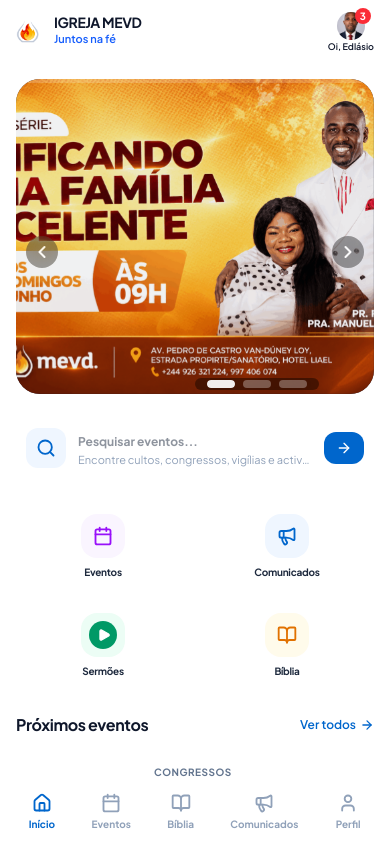
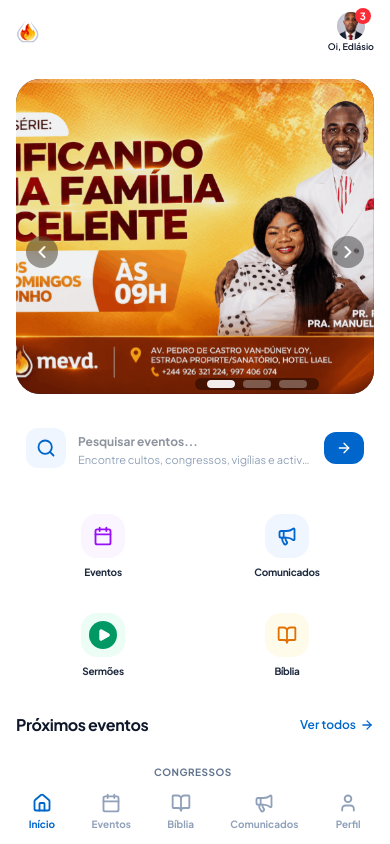
Before and after one commit to EGalhardo/IGREJA-MEVD, a React (Vite) app: page / in a window 390 px wide. Built offline with nearby package versions, Linux system fonts and the light colour scheme.

Commit message:
style(mobile): remover nome e tagline do appbar
- Appbar mobile (ecra Inicio): sai o bloco de texto 'IGREJA MEVD' / 'Juntos na fe'
- Fica apenas a logomarca (ChurchLogo 32px) a esquerda e o perfil a direita
- Cabeçalho mantem 64px; desktop/tablet-horizontal inalterado (breadcrumb + titulo)

```diff
--- a/src/components/Appbar.tsx
+++ b/src/components/Appbar.tsx
@@ -118,15 +118,8 @@ export default function Appbar({
       {/* Left section: Logo on Home, or Back button + Title on other pages */}
       <div className="flex min-w-0 flex-1 items-center gap-2.5">
         {currentScreen === 'home' ? (
-          <div className="flex min-w-0 items-center gap-2.5">
-            <ChurchLogo size="sm" />
-            <div>
-              <h1 className="text-sm min-[320px]:text-base font-bold text-slate-900 tracking-tight leading-none">
-                IGREJA MEVD
-              </h1>
-              <p className="text-[11px] text-blue-600 font-semibold mt-0.5">Juntos na fé</p>
-            </div>
-          </div>
+          // Mobile: apenas a logomarca (sem o nome "IGREJA MEVD" nem "Juntos na fé")
+          <ChurchLogo size="sm" />
         ) : (
           <div className="flex min-w-0 items-center gap-2">
             <button
```
